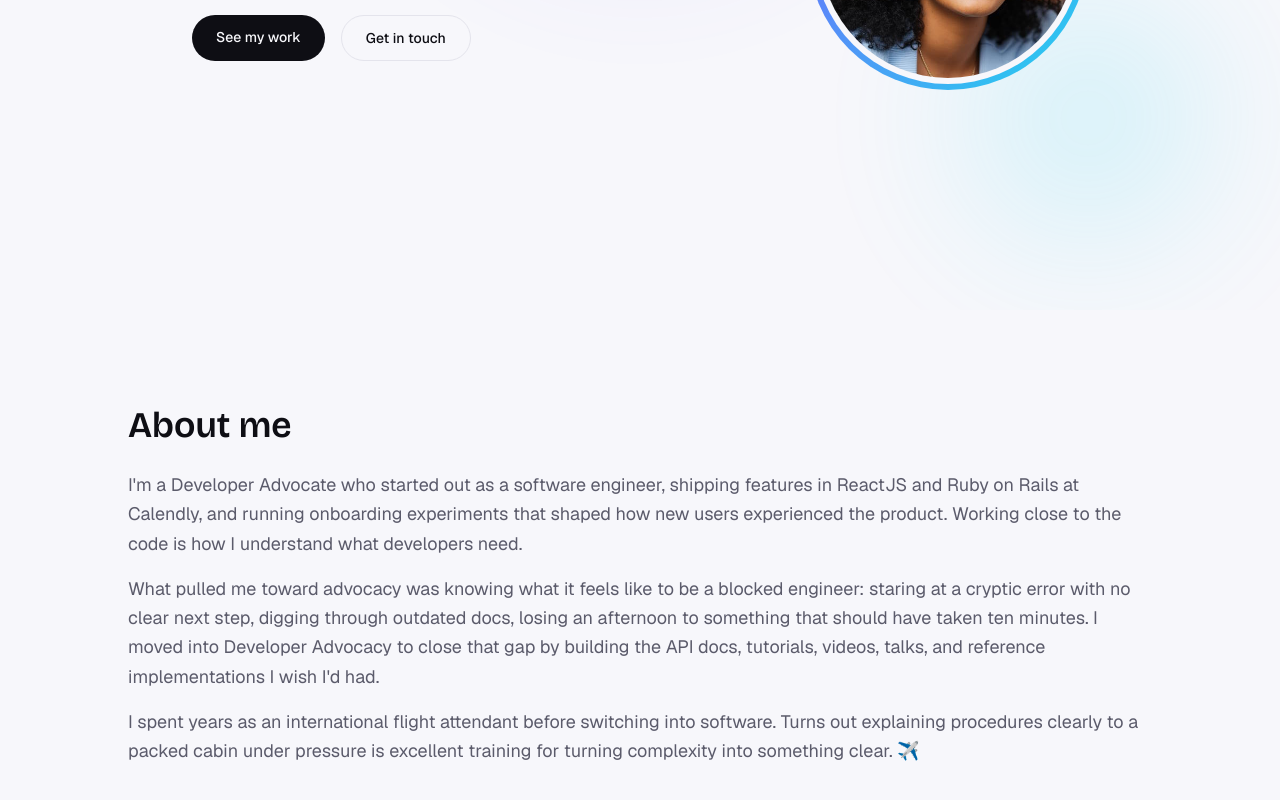
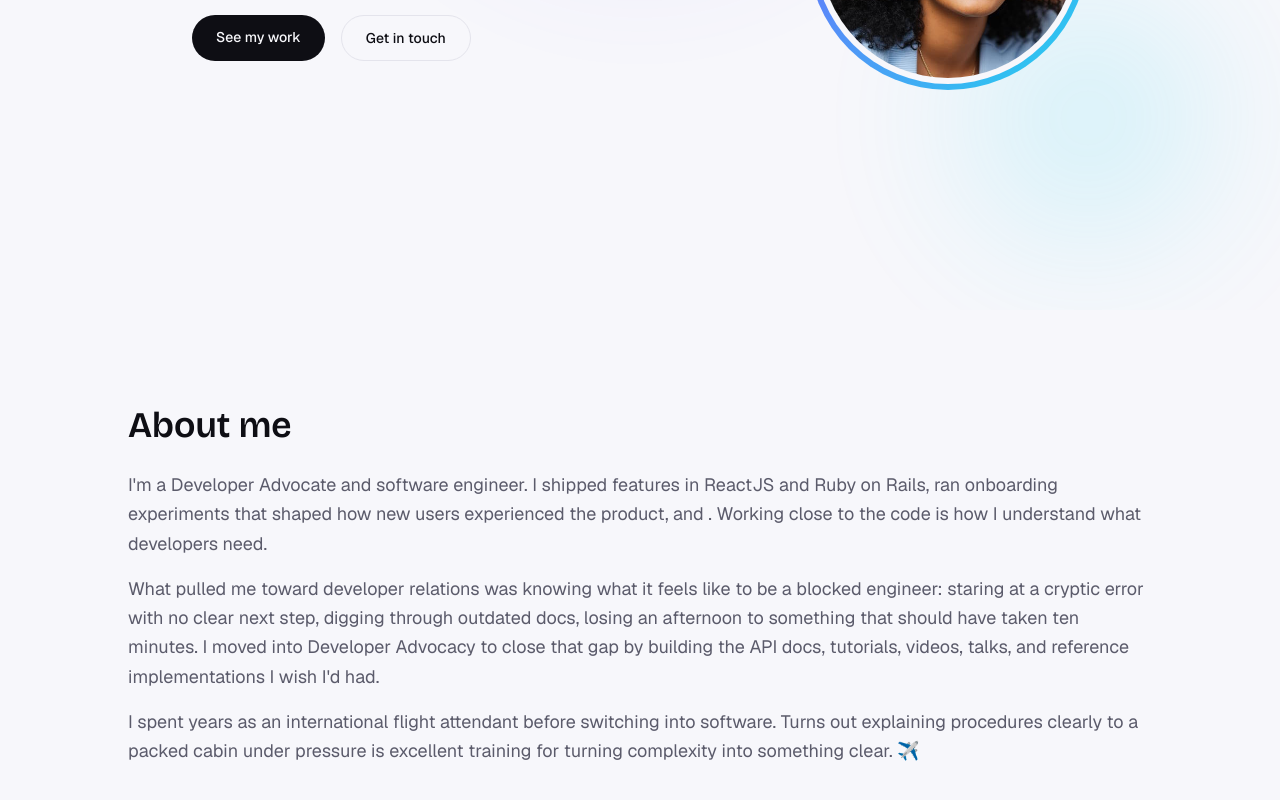
Before and after one commit to nbyrd9/portfolio-site, a Next.js app: page / in a window 1280 px wide. Shown: the part 410-1210 px from the top of the page. Built offline with nearby package versions, Linux system fonts and the light colour scheme.

Commit message:
updated text

```diff
--- a/src/components/About.tsx
+++ b/src/components/About.tsx
@@ -16,14 +16,13 @@ export default function About() {
             About me
           </h2>
           <p className="mt-6 text-lg leading-relaxed text-muted">
-            I&apos;m a Developer Advocate who started out as a software
-            engineer, shipping features in ReactJS and Ruby on Rails at
-            Calendly, and running onboarding experiments that shaped how new
-            users experienced the product. Working close to the code is
+            I&apos;m a Developer Advocate and software engineer. I shipped features
+            in ReactJS and Ruby on Rails, ran onboarding experiments that shaped how new
+            users experienced the product, and . Working close to the code is
             how I understand what developers need.
           </p>
           <p className="mt-4 text-lg leading-relaxed text-muted">
-            What pulled me toward advocacy was knowing what it feels like to
+            What pulled me toward developer relations was knowing what it feels like to
             be a blocked engineer: staring at a cryptic error with no clear
             next step, digging through outdated docs, losing an afternoon to
             something that should have taken ten minutes. I moved into
```
